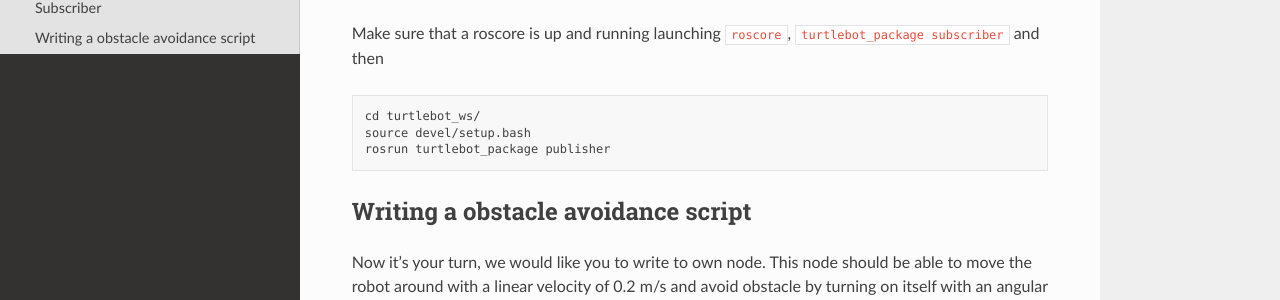
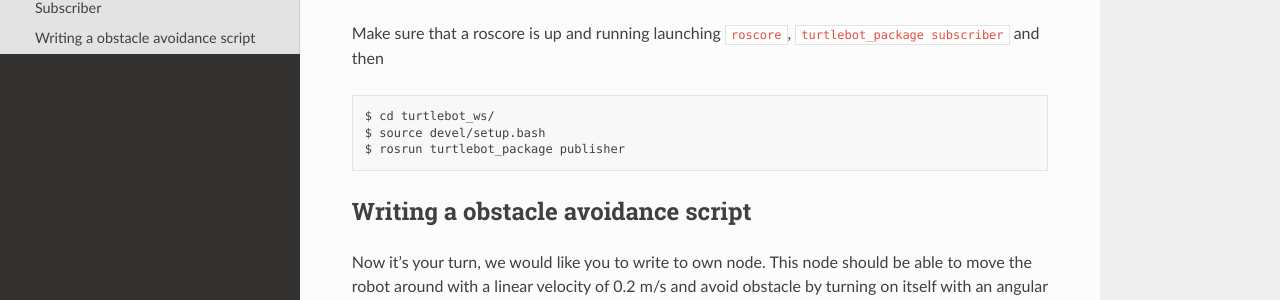
Before and after one commit to newline-lab/20810209, a Sphinx documentation site: the page built from docs/source/lab1.rst, in a window 1280 px wide and 900 px high, scrolled down 2086 px. Shown: the part 364-664 px from the top of the window. Built offline with Sphinx 7.4.7 and the Read the Docs theme 2.0.0, drawn with Linux system fonts in a browser that asks for light colours; cross-references to code outside the pages are shown as plain code; some of the changed lines change nothing that is shown.

Commit message:
Update lab1.rst

```diff
--- a/docs/source/lab1.rst
+++ b/docs/source/lab1.rst
@@ -19,6 +19,7 @@
 .. code-block:: pygments.lexers.shell.BashSessionLexer
 
   $ touch publisher.cpp
+
 In this file will write the code related to the publisher's node.
 
 .. code-block:: cpp
@@ -95,7 +96,7 @@
 You used *catkin_create_pkg* in a previous tutorial which created a package.xml and a CMakeLists.txt file for you.
 The generated CMakeLists.txt should look like this (with modifications from the Creating Msgs and Srvs tutorial and unused comments and examples removed):
 
-.. code-block:: pygments.lexers.shell.BashSessionLexer
+.. code-block:: pygments.lexers.make.CMakeLexer
 
   cmake_minimum_required(VERSION 2.8.3)
   project(turtlebot_package)
@@ -123,15 +124,15 @@
 Examining the Simple Publisher and Subscriber
 #####
 
-Now you can do :bash:`catkin_make` to compile everything.
+Now you can do :code:`catkin_make` to compile everything.
 
 Make sure that a roscore is up and running launching :code:`roscore`, :code:`turtlebot_package subscriber` and then
 
 .. code-block:: pygments.lexers.shell.BashSessionLexer
 
-  cd turtlebot_ws/
-  source devel/setup.bash
-  rosrun turtlebot_package publisher
+  $ cd turtlebot_ws/
+  $ source devel/setup.bash
+  $ rosrun turtlebot_package publisher
 
 Writing a obstacle avoidance script
 #####
```
